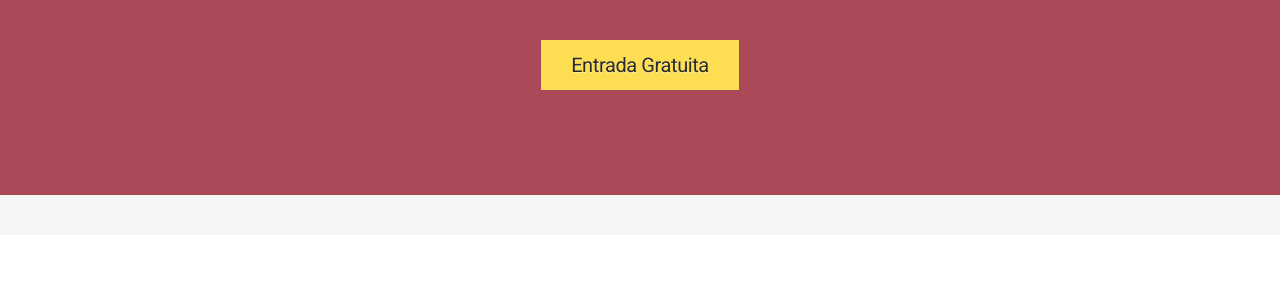
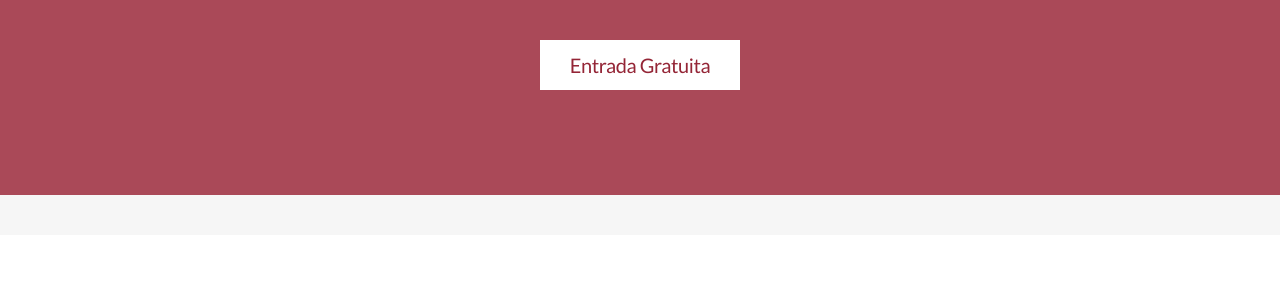
Before and after one commit to bsi-2012/semana-academica-2014, a plain HTML site: page out/index.html in a window 1280 px wide. Shown: the part 185-467 px from the top of the page. Drawn offline with nearby package versions, Linux system fonts and the light colour scheme; some packages are replaced by stand-ins of ours.

Commit message:
Update fonts - Roboto => Lato

```diff
--- a/out/index.html
+++ b/out/index.html
@@ -23,7 +23,7 @@
   <link rel="apple-touch-icon" href="themes/yellow-swan/img/gdg-logo-small.png">
 
   <!-- STYLES -->
-  <link href='http://fonts.googleapis.com/css?family=Roboto' rel='stylesheet' type='text/css'>
+  <link href='http://fonts.googleapis.com/css?family=Lato' rel='stylesheet' type='text/css'>
   <link rel="stylesheet" type="text/css" href="themes/yellow-swan/css/main.css">
   <!-- / STYLES -->
 
--- a/out/themes/yellow-swan/css/main.css
+++ b/out/themes/yellow-swan/css/main.css
@@ -731,7 +731,7 @@ nav {
    ========================================================================== */
 html {
   background: #F6F6F6;
-  font: normal normal 10px/1.2em 'Roboto', helvetica, arial, sans-serif;
+  font: normal normal 10px/1.2em 'Lato', helvetica, arial, sans-serif;
   color: #777;
 }
 /* =============================================================================
@@ -783,8 +783,8 @@ nav {
 }
 .call-action-area .call-action-link,
 .btn {
-  background-color: #fddd52;
-  color: #2b2b2b;
+  background-color: #fff;
+  color: #942536;
   text-shadow: 0 1px 0 rgba(255, 255, 255, 0.5);
 }
 .call4papers-action-link {
--- a/out/themes/yellow-swan/css/theme.less
+++ b/out/themes/yellow-swan/css/theme.less
@@ -5,7 +5,7 @@
    ========================================================================== */
 html {
   background:#F6F6F6;
-  font:normal normal 10px/1.2em 'Roboto', helvetica, arial, sans-serif;
+  font:normal normal 10px/1.2em 'Lato', helvetica, arial, sans-serif;
   color:#777;
 }
 
@@ -42,8 +42,8 @@ nav {
 .tagline {font-weight: normal;}
 .call-action-area .price {color:#fddd52;}
 .call-action-area .call-action-link, .btn {
-  background-color: #fddd52;
-  color:#2b2b2b;
+  background-color: #fff;
+  color:#942536;
   text-shadow: 0 1px 0 rgba(255,255,255,.5);
 }
 
--- a/src/documents/themes/yellow-swan/css/theme.less
+++ b/src/documents/themes/yellow-swan/css/theme.less
@@ -5,7 +5,7 @@
    ========================================================================== */
 html {
   background:#F6F6F6;
-  font:normal normal 10px/1.2em 'Roboto', helvetica, arial, sans-serif;
+  font:normal normal 10px/1.2em 'Lato', helvetica, arial, sans-serif;
   color:#777;
 }
 
@@ -42,8 +42,8 @@ nav {
 .tagline {font-weight: normal;}
 .call-action-area .price {color:#fddd52;}
 .call-action-area .call-action-link, .btn {
-  background-color: #fddd52;
-  color:#2b2b2b;
+  background-color: #fff;
+  color:#942536;
   text-shadow: 0 1px 0 rgba(255,255,255,.5);
 }
 
```
Also changed, not shown: 1 other file.
